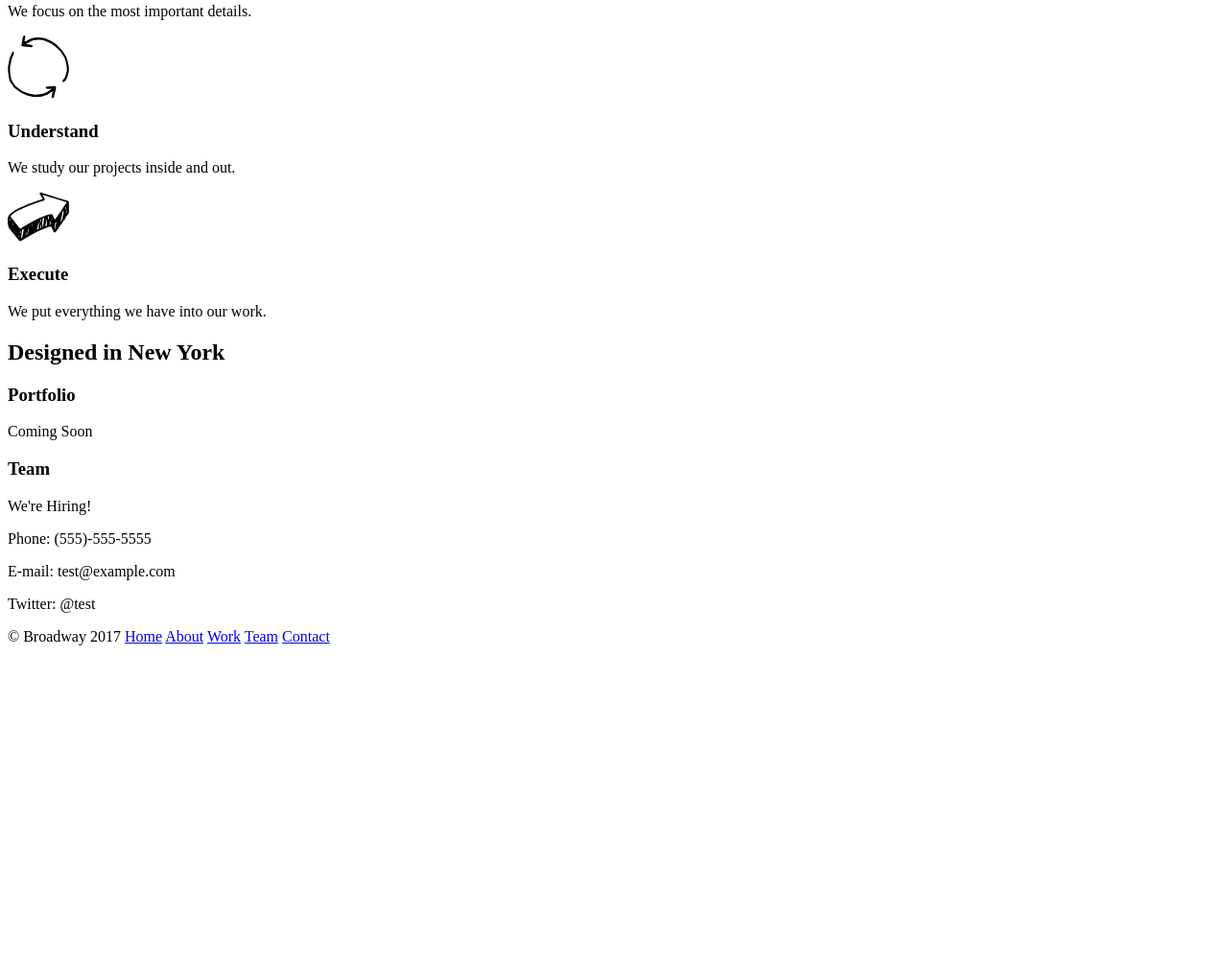
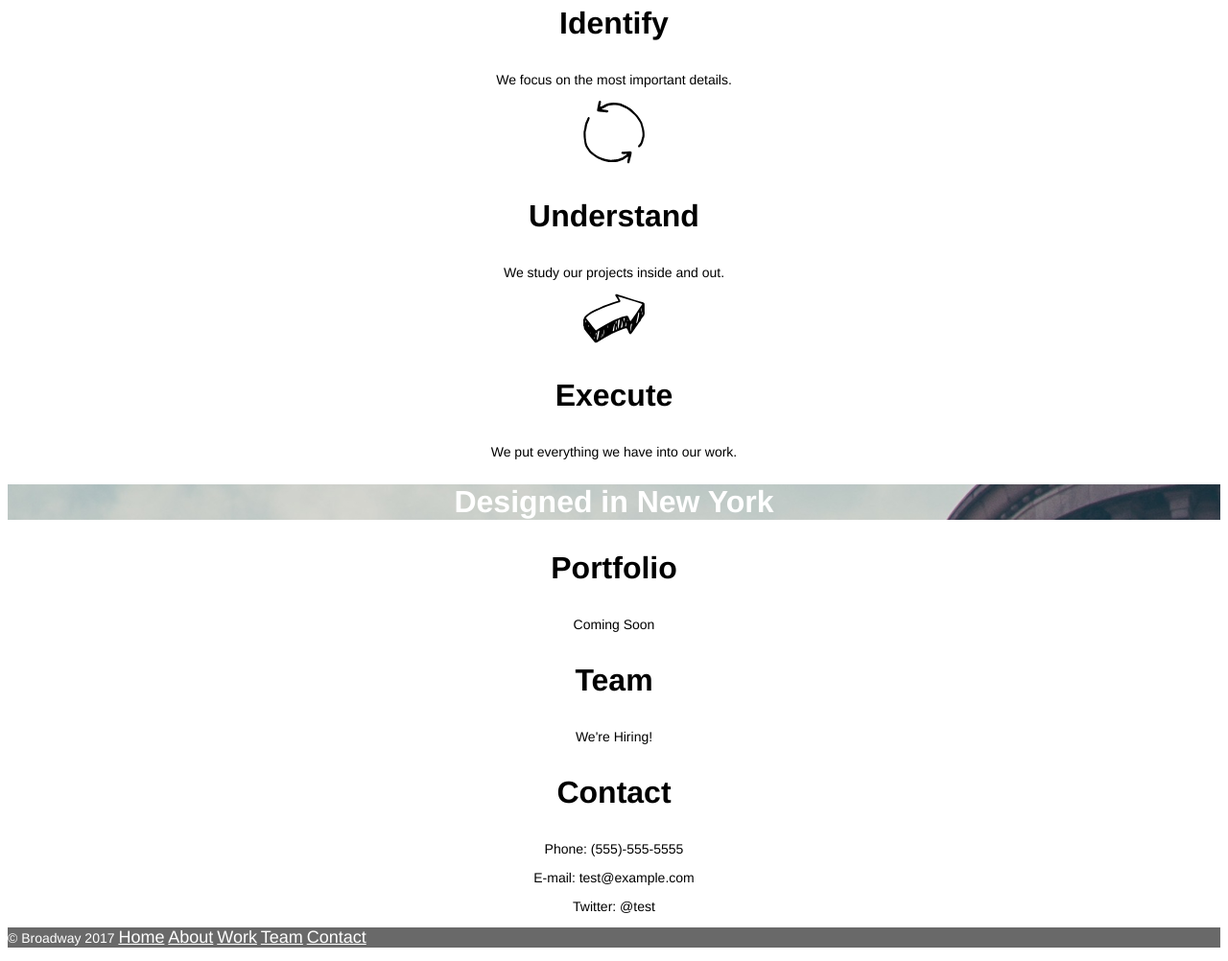
Before and after one commit to jrmiller89/Broadway-Design, a plain HTML site: page HTML/index.html in a window 1280 px wide. Shown: the part 490-1492 px from the top of the page at 96% size. Before the commit the page ends 1179 px from the top, so only its background shows below. Drawn offline with Linux system fonts and the light colour scheme; files whose address does not match are found by name.

Commit message:
finished both css aand html

```diff
--- a/CSS/style.css
+++ b/CSS/style.css
@@ -4,3 +4,43 @@ h1 {
   font-weight: bold;
   color: white;
 }
+
+h2 {
+  font-size: 32px;
+  font-weight: bold;
+}
+
+h3 {
+  font-size: 32px;
+  font-weight: bold;
+}
+
+p {
+  font-size: 14px;
+}
+
+body {
+  font-family: Helvetica, sans-serif;
+}
+
+.btn-nav {
+  font-size: 18px;
+  color: white;
+}
+
+.heading {
+  background-image: url('/Volumes/External HD/10_Web Dev. Projects/Broadway Design/Resources/IMAGES/the-flatiron-building.png');
+  text-align: center;
+  color: white;
+}
+
+.supporting {
+  text-align: center;
+}
+
+.footer {
+  background-color: dimgray;
+  color: white;
+  font-size: 11px;
+  text-align: left;
+}
--- a/HTML/index.html
+++ b/HTML/index.html
@@ -69,6 +69,7 @@
 
 <div class="supporting" id="contact">
   <div class="supporting item">
+    <h3>Contact</h3>
     <p>Phone: (555)-555-5555</p>
     <p>E-mail: test@example.com</p>
     <p>Twitter: @test</p>
@@ -77,8 +78,7 @@
 
 <!-- Footer Section -->
 <div class="footer">
-  <p>
-    © Broadway 2017
+  <p> © Broadway 2017
     <a class="btn-nav" href="#">Home</a>
     <a class="btn-nav" href="#">About</a>
     <a class="btn-nav" href="#">Work</a>
```
